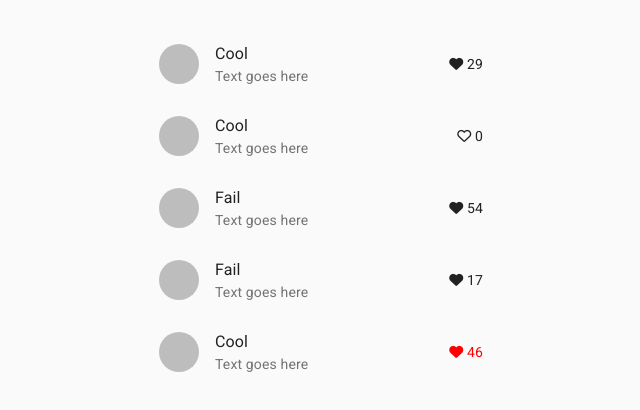
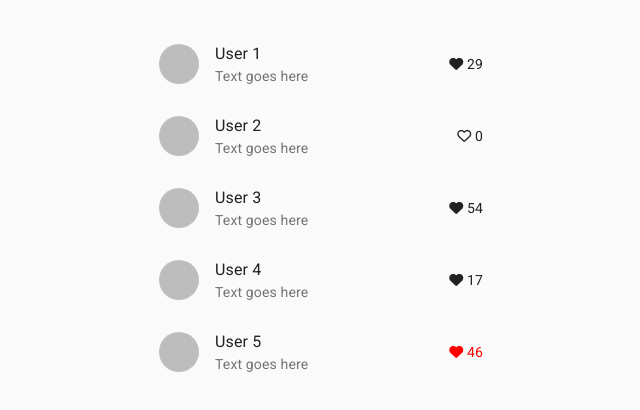
Before and after one commit to Entali/optimistic-ui, a React (Create React App) app: page / in a window 1280 px wide. Shown: the top 410 px of the page, without its empty margins (317-957 px from the left). Built offline with nearby package versions, Linux system fonts and the light colour scheme.

Commit message:
User names

```diff
--- a/src/App.js
+++ b/src/App.js
@@ -1,13 +1,12 @@
 import React, {Component} from 'react';
 import './App.css';
 import LikedList from './LikedList';
-import {shouldFail} from './utils'
 
 const initialState = {
   items: [29, 0, 54, 17, 46].map((likes, i) => ({
     id: i + 1,
     likes,
-    username: `${shouldFail(i + 1) ? 'Fail' : 'Cool'}`,
+    username: `User ${i + 1}`,
     content: 'Text goes here'
   })),
   likedItems: [2, 5]
--- a/src/LikedList.js
+++ b/src/LikedList.js
@@ -6,7 +6,6 @@ import ListItemText from '@material-ui/core/ListItemText';
 import ListItemAvatar from '@material-ui/core/ListItemAvatar';
 import Avatar from '@material-ui/core/Avatar';
 import Icon from '@material-ui/core/Icon';
-import {shouldFail} from './utils'
 
 const useStyles = makeStyles({
   root: {
@@ -24,6 +23,9 @@ const useStyles = makeStyles({
   icon: {}
 });
 
+const shouldFail = id => [3, 4].includes(id);
+
+// Fake request. Fail for id 3 and 4
 const httpRequest = (id) => {
   console.log('http request pending')
   return new Promise((resolve, reject) => {
--- a/src/utils.js
+++ /dev/null
@@ -1,3 +0,0 @@
-const shouldFail = id => [3, 4].includes(id);
-
-export { shouldFail }
```
